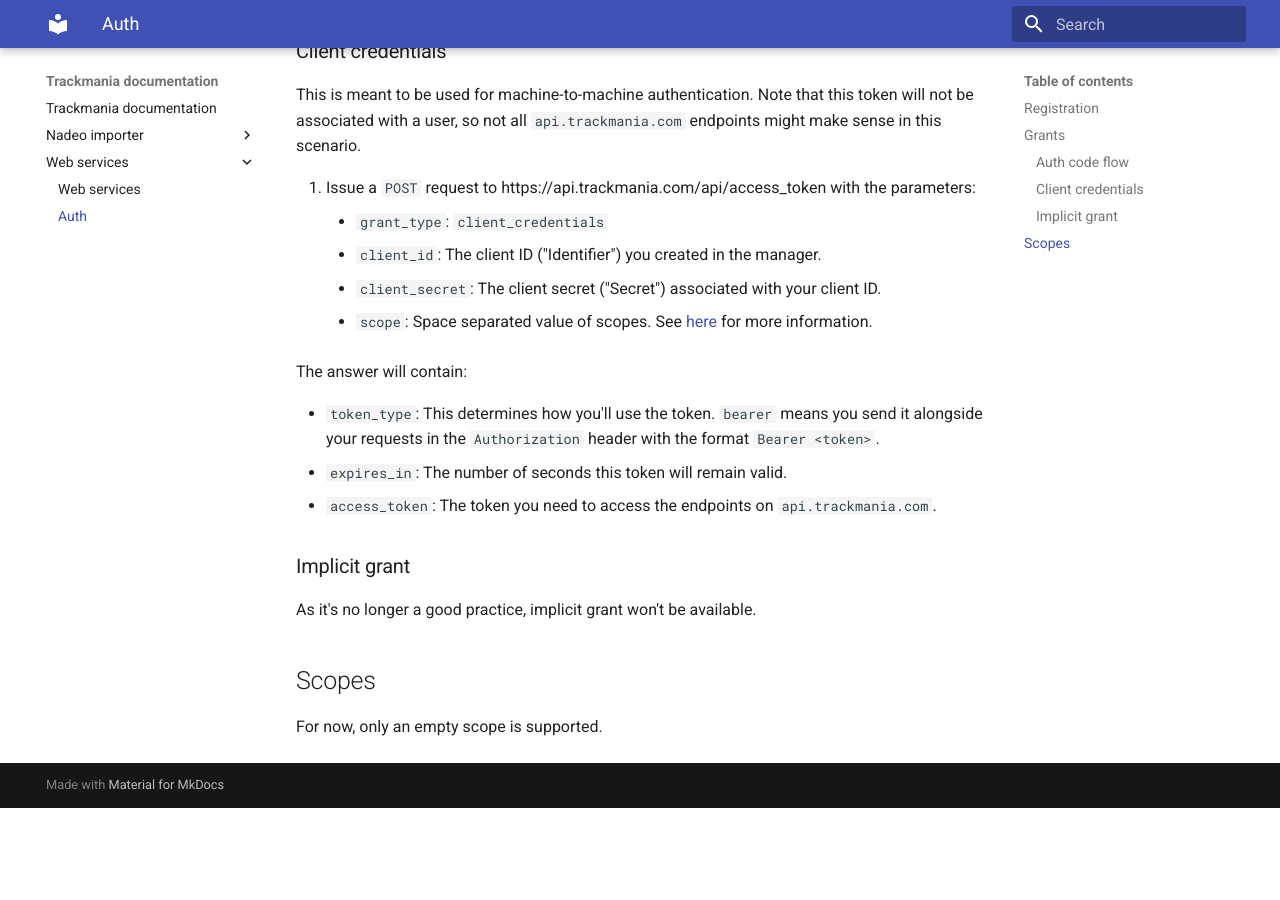
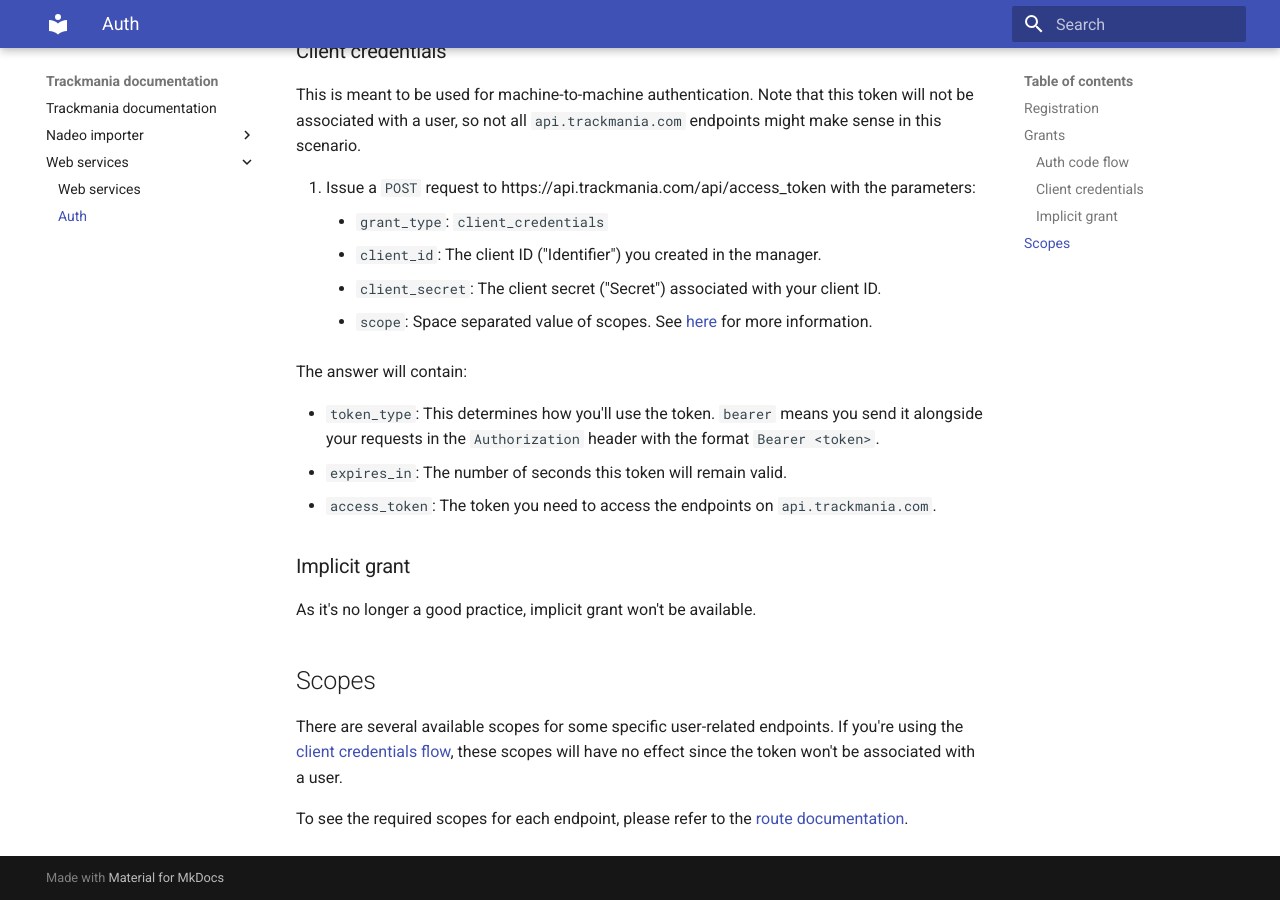
Before and after one commit to nadeo/trackmania-doc, an MkDocs documentation site: the page built from docs/web-services/auth.md, in a window 1280 px wide and 900 px high, scrolled down 1288 px. Built offline with MkDocs 1.6.1 and Material for MkDocs 9.7.7, drawn with Linux system fonts in a browser that asks for light colours; before the commit the page ends 2096 px from its top, so only the background shows below that.

Commit message:
Update scopes documentation

```diff
--- a/docs/web-services/auth.md
+++ b/docs/web-services/auth.md
@@ -56,4 +56,6 @@
 
 ## Scopes
 
-For now, only an empty scope is supported.
+There are several available scopes for some specific user-related endpoints. If you're using the [client credentials flow](#client-credentials), these scopes will have no effect since the token won't be associated with a user.
+
+To see the required scopes for each endpoint, please refer to the [route documentation](https://api.trackmania.com/doc).
```
